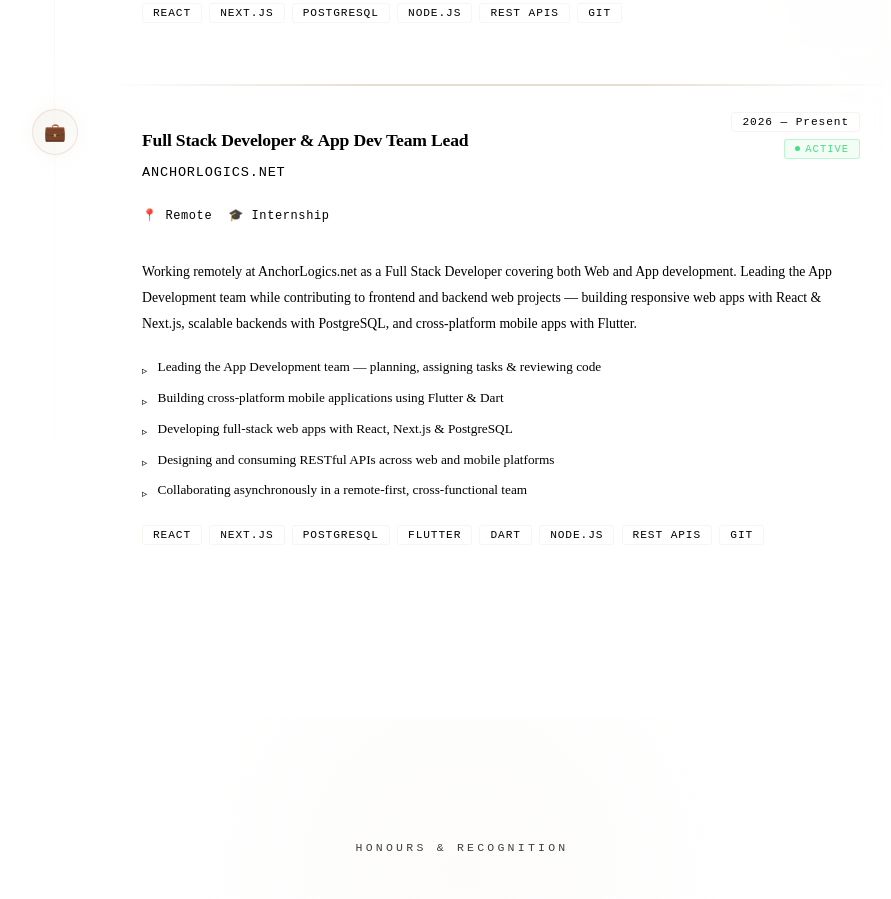
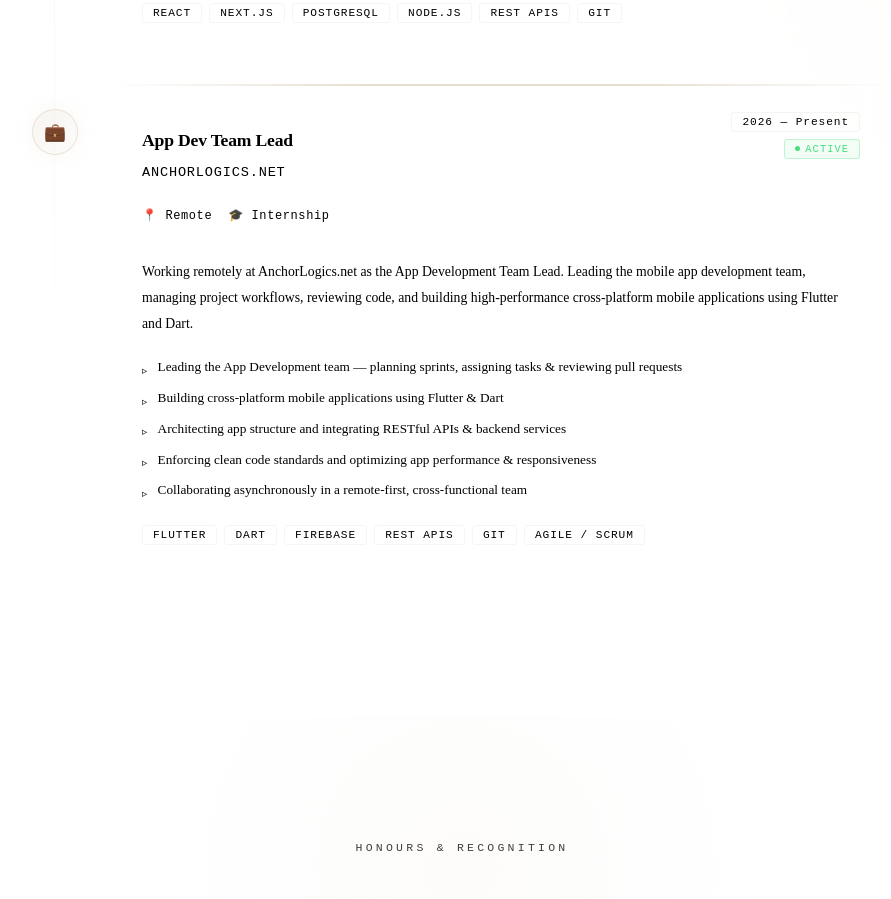
Before and after one commit to Zaifa25/portfolio-HuzaifaMumtaz, a React (Vite) app: page / in a window 1280 px wide. Shown: the part 2540-3439 px from the top of the page, without its empty margins (178-1069 px from the left). Built offline with nearby package versions, Linux system fonts and the light colour scheme; the HTML template or start-up script is replaced by a standard one.

Commit message:
Update second experience role to App Dev Team Lead

```diff
--- a/src/components/Experience.jsx
+++ b/src/components/Experience.jsx
@@ -21,20 +21,20 @@ const EXPERIENCES = [
     ],
   },
   {
-    role: 'Full Stack Developer & App Dev Team Lead',
+    role: 'App Dev Team Lead',
     company: 'ANCHORLOGICS.NET',
     type: 'Internship',
     duration: '2026 — Present',
     status: 'current',
     location: 'Remote',
-    stack: ['React', 'Next.js', 'PostgreSQL', 'Flutter', 'Dart', 'Node.js', 'REST APIs', 'Git'],
+    stack: ['Flutter', 'Dart', 'Firebase', 'REST APIs', 'Git', 'Agile / Scrum'],
     description:
-      'Working remotely at AnchorLogics.net as a Full Stack Developer covering both Web and App development. Leading the App Development team while contributing to frontend and backend web projects — building responsive web apps with React & Next.js, scalable backends with PostgreSQL, and cross-platform mobile apps with Flutter.',
+      'Working remotely at AnchorLogics.net as the App Development Team Lead. Leading the mobile app development team, managing project workflows, reviewing code, and building high-performance cross-platform mobile applications using Flutter and Dart.',
     highlights: [
-      'Leading the App Development team — planning, assigning tasks & reviewing code',
+      'Leading the App Development team — planning sprints, assigning tasks & reviewing pull requests',
       'Building cross-platform mobile applications using Flutter & Dart',
-      'Developing full-stack web apps with React, Next.js & PostgreSQL',
-      'Designing and consuming RESTful APIs across web and mobile platforms',
+      'Architecting app structure and integrating RESTful APIs & backend services',
+      'Enforcing clean code standards and optimizing app performance & responsiveness',
       'Collaborating asynchronously in a remote-first, cross-functional team',
     ],
   },
```
